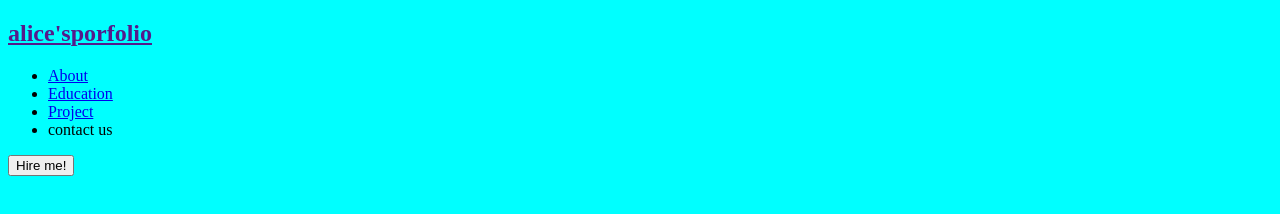
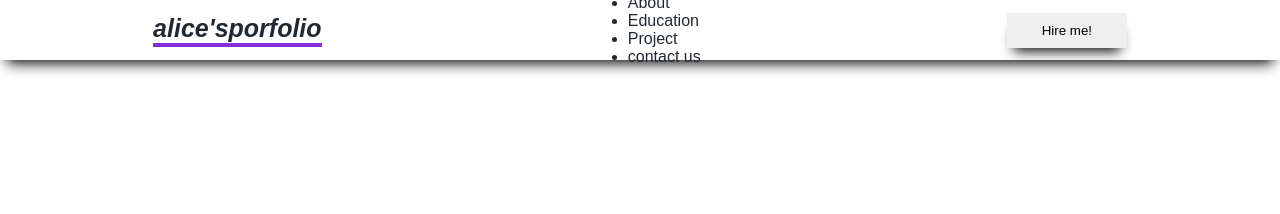
Before and after one commit to TheAngelAlice/personal_portfolio_vy, a plain HTML site: page index.html in a window 1280 px wide. Drawn offline with Linux system fonts and the light colour scheme.

Commit message:
css navbar

```diff
--- a/style.css
+++ b/style.css
@@ -1,3 +1,68 @@
+*{
+    box-sizing: border-box;
+    margin: 0%;
+    padding: 0%;
+}
 body{
-    background-color: aqua;
+    font-family: sans-serif;
+    color: #222831;
+
 }
+
+main{
+    width: 100%;
+}
+
+a{
+    text-decoration: none;
+    color: #222831;
+}
+a:hover{
+    color:aquamarine;
+    transition: all 250ms;
+
+}
+.navbar{
+    background-color:white;
+    position: fixed;
+    width: 100%;
+    height: 60px;
+    display: flex;
+    justify-content: space-around;
+    align-items: center;
+    z-index: 99;
+    -webkit-box-shadow: 0px 10px 13px -7px #000000, 5px 5px 5px 5px  rgba(0,0,0,0);
+    box-shadow: 0px 10px 13px -7px #000000, 5px 5px 5px 5px rgba(0,0,0,0);
+}
+.logo-main-title{
+    font-size: 25px;
+    font-style: italic;
+    border-bottom: #892cdc 4px solid;
+
+}
+ .logo-title{
+    color: #222831;
+}
+
+.list_section{
+    width: 50%;
+}
+
+.list_item{
+    list-style: none;
+    padding: 5px;
+    border-radius: 8px;
+}
+.list-item-hover{
+    background-color: #892cdc;
+    cursor: pointer;
+    transition: all 250ms;
+}
+
+.hire-btn{
+    width: 120px;
+    height: 35px;
+    border: none;
+    -webkit-box-shadow: 0px 10px 13px -7px #000000, 5px 5px 5px 5px  rgba(0,0,0,0);
+    box-shadow: 0px 10px 13px -7px #000000, 5px 5px 5px 5px rgba(0,0,0,0);
+}
```
